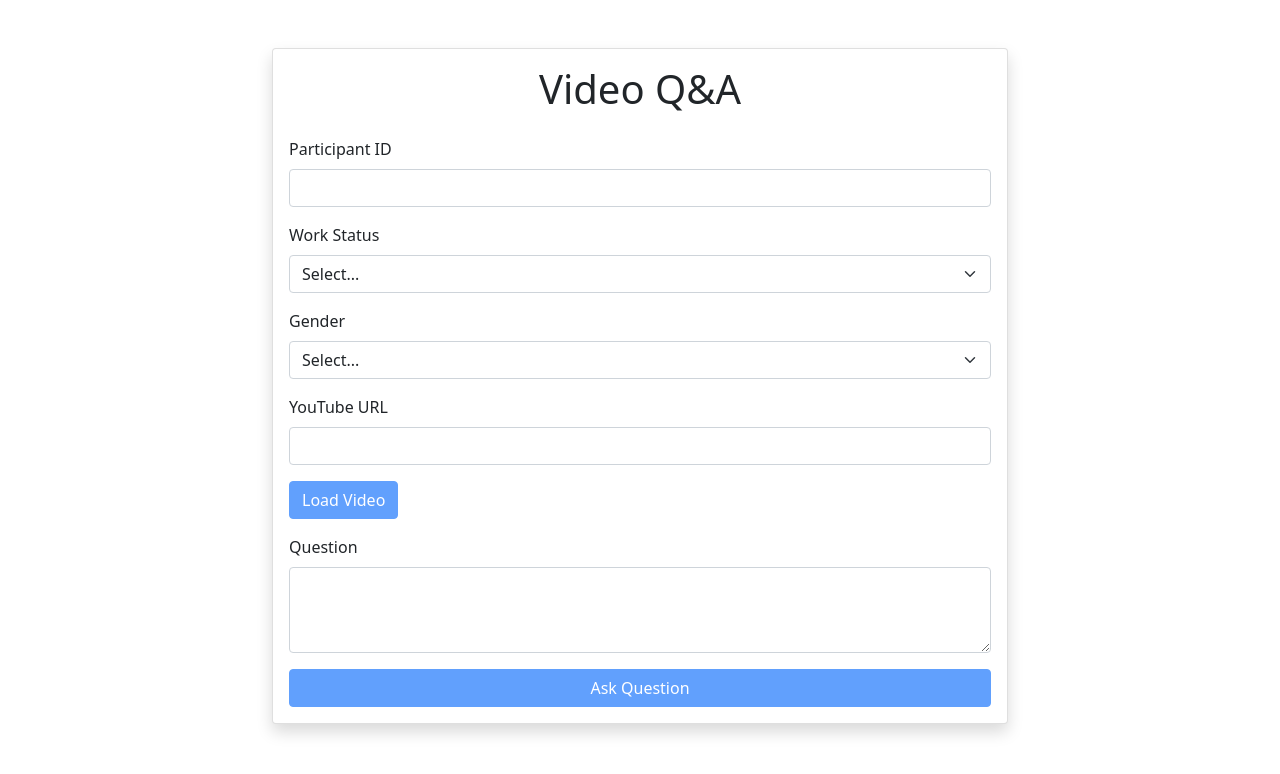
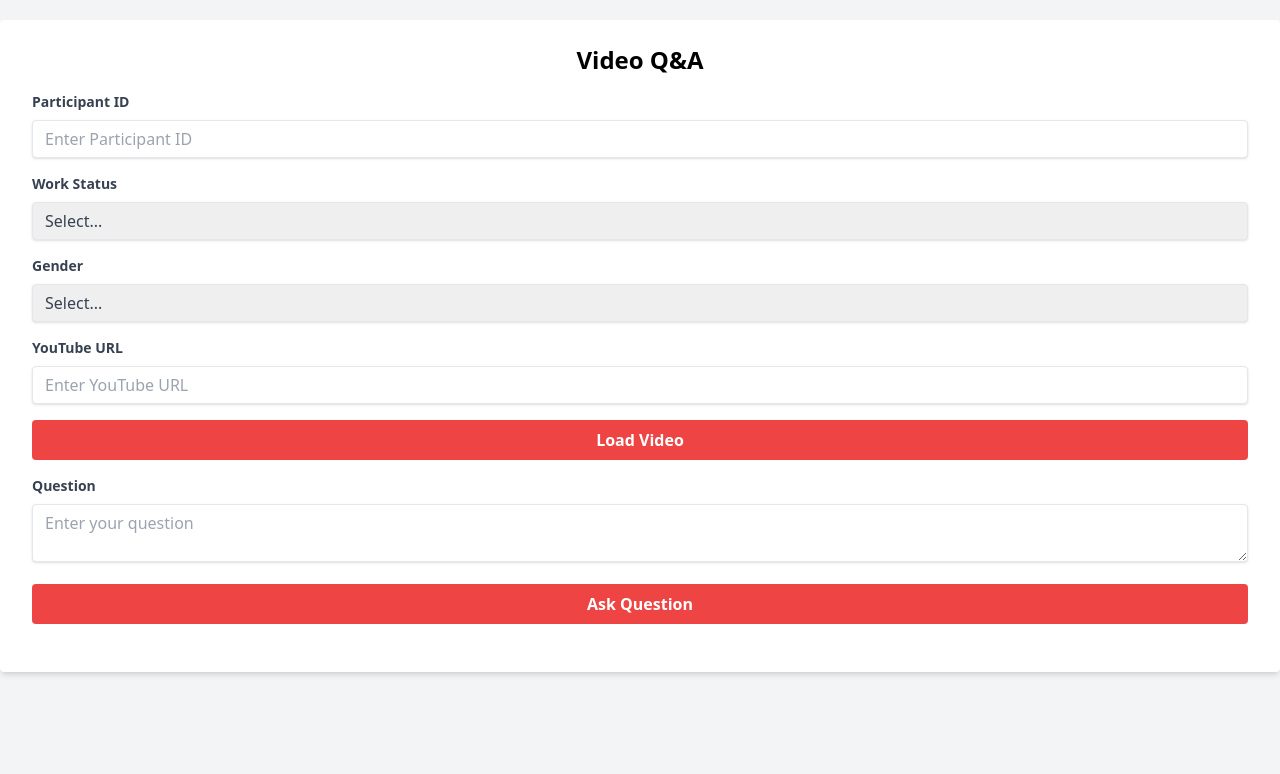
Before and after one commit to sibangi/youtube-chatbot, a Flask app: page / in a window 1280 px wide. Shown: the top 774 px of the page. Run offline with Flask 3, Linux system fonts and the light colour scheme; the visitor is signed in with stand-in values (Sample User, id 1); some libraries are stand-ins or nearby versions.

Commit message:
fix:  ui bug

```diff
--- a/templates/index.html
+++ b/templates/index.html
@@ -4,11 +4,12 @@
     <meta charset="UTF-8">
     <meta name="viewport" content="width=device-width, initial-scale=1.0">
     <title>Video Q&A</title>
-    <link href="https://cdn.jsdelivr.net/npm/bootstrap@5.1.3/dist/css/bootstrap.min.css" rel="stylesheet">
-    <script src="https://unpkg.com/alpinejs@3.x.x/dist/cdn.min.js" defer></script>
+    <script src="https://cdn.tailwindcss.com"></script>
+    <script defer src="https://cdn.jsdelivr.net/npm/alpinejs@3.x.x/dist/cdn.min.js"></script>
+    <link href="https://cdnjs.cloudflare.com/ajax/libs/font-awesome/5.15.3/css/all.min.css" rel="stylesheet">
 </head>
-<body>
-    <div class="container py-5" x-data="{
+<body class="bg-gray-100">
+    <div class="container mx-auto py-5" x-data="{
         isVideoLoading: false,
         isVideoLoaded: false,
         isQuestionLoading: false,
@@ -16,6 +17,7 @@
         isQuestionAsked: false,
         formValid: false,
         streamingAnswer: false,
+        feedbackProvided: true,
         checkFormValidity() {
             this.formValid = document.getElementById('participant_id').value.trim() !== '' &&
                              document.getElementById('work_status').value !== '' &&
@@ -31,11 +33,12 @@
             this.isVideoLoaded = true;
         },
         async askQuestion() {
-            if (!this.formValid || !this.isVideoLoaded) return;
+            if (!this.formValid || !this.isVideoLoaded || !this.feedbackProvided) return;
 
             this.isQuestionLoading = true;
             this.streamingAnswer = true;
             this.answer = '';
+            this.feedbackProvided = false;
 
             const eventSource = new EventSource('/ask_stream?' + new URLSearchParams({
                 youtube_url: document.getElementById('youtube_url').value,
@@ -82,32 +85,38 @@
                 this.isQuestionAsked = false;
                 this.answer = '';
                 document.getElementById('question').value = '';
+                this.feedbackProvided = true;
             }
         }
     }" x-init="checkFormValidity">
         <div class="row justify-content-center">
             <div class="col-md-8">
-                <div class="card shadow">
-                    <div class="card-body">
-                        <h1 class="card-title text-center mb-4">Video Q&A</h1>
+                <div class="bg-white shadow-md rounded px-8 pt-6 pb-8 mb-4">
+                    <h1 class="text-2xl font-bold text-center mb-4">Video Q&A</h1>
 
-                        <div class="mb-3">
-                            <label for="participant_id" class="form-label">Participant ID</label>
-                            <input type="text" class="form-control" id="participant_id" x-on:input="checkFormValidity" required>
+                    <div class="mb-4">
+                        <label class="block text-gray-700 text-sm font-bold mb-2" for="participant_id">
+                            Participant ID
+                        </label>
+                        <input class="shadow appearance-none border rounded w-full py-2 px-3 text-gray-700 leading-tight focus:outline-none focus:shadow-outline" id="participant_id" type="text" placeholder="Enter Participant ID" @input="checkFormValidity()">
                     </div>
 
-                        <div class="mb-3">
-                            <label for="work_status" class="form-label">Work Status</label>
-                            <select class="form-select" id="work_status" x-on:change="checkFormValidity" required>
+                    <div class="mb-4">
+                        <label class="block text-gray-700 text-sm font-bold mb-2" for="work_status">
+                            Work Status
+                        </label>
+                        <select class="shadow appearance-none border rounded w-full py-2 px-3 text-gray-700 leading-tight focus:outline-none focus:shadow-outline" id="work_status" @change="checkFormValidity()">
                             <option value="">Select...</option>
                             <option value="Student">Student</option>
                             <option value="Staff">Staff</option>
                         </select>
                     </div>
 
-                        <div class="mb-3">
-                            <label for="gender" class="form-label">Gender</label>
-                            <select class="form-select" id="gender" x-on:change="checkFormValidity" required>
+                    <div class="mb-4">
+                        <label class="block text-gray-700 text-sm font-bold mb-2" for="gender">
+                            Gender
+                        </label>
+                        <select class="shadow appearance-none border rounded w-full py-2 px-3 text-gray-700 leading-tight focus:outline-none focus:shadow-outline" id="gender" @change="checkFormValidity()">
                             <option value="">Select...</option>
                             <option value="Male">Male</option>
                             <option value="Female">Female</option>
@@ -115,45 +124,84 @@
                         </select>
                     </div>
 
-                        <div class="mb-3">
-                            <label for="youtube_url" class="form-label">YouTube URL</label>
-                            <input type="url" class="form-control" id="youtube_url" x-on:input="checkFormValidity" required>
+                    <div class="mb-4">
+                        <label class="block text-gray-700 text-sm font-bold mb-2" for="youtube_url">
+                            YouTube URL
+                        </label>
+                        <input class="shadow appearance-none border rounded w-full py-2 px-3 text-gray-700 leading-tight focus:outline-none focus:shadow-outline" id="youtube_url" type="text" placeholder="Enter YouTube URL" @input="checkFormValidity()">
                     </div>
 
-                        <div class="mb-3">
-                            <button class="btn btn-primary" x-on:click="loadVideo" x-bind:disabled="!formValid || isVideoLoaded">
-                                <span x-show="!isVideoLoading && !isVideoLoaded">Load Video</span>
-                                <span x-show="isVideoLoading">Loading Video...</span>
-                                <span x-show="isVideoLoaded">Video Loaded</span>
+                    <div class="mb-4">
+                        <button
+                            @click="loadVideo"
+                            x-show="!isVideoLoading && !isVideoLoaded"
+                            :class="{'bg-red-500': !formValid, 'bg-blue-500': formValid, 'hover:bg-blue-700': formValid}"
+                            class="w-full text-white font-bold py-2 px-4 rounded focus:outline-none focus:shadow-outline"
+                            :disabled="!formValid">
+                            Load Video
+                        </button>
+                        <button
+                            x-show="isVideoLoading"
+                            class="w-full bg-yellow-500 text-white font-bold py-2 px-4 rounded focus:outline-none focus:shadow-outline"
+                            disabled>
+                            Loading Video...
+                        </button>
+                        <button
+                            x-show="isVideoLoaded"
+                            class="w-full bg-green-500 text-white font-bold py-2 px-4 rounded focus:outline-none focus:shadow-outline"
+                            disabled>
+                            Video Loaded
                         </button>
                     </div>
 
-                        <div class="mb-3">
-                            <label for="question" class="form-label">Question</label>
-                            <textarea class="form-control" id="question" rows="3" required></textarea>
+                    <div class="mb-4">
+                        <label class="block text-gray-700 text-sm font-bold mb-2" for="question">
+                            Question
+                        </label>
+                        <textarea
+                            class="shadow appearance-none border rounded w-full py-2 px-3 text-gray-700 leading-tight focus:outline-none focus:shadow-outline"
+                            id="question"
+                            placeholder="Enter your question"
+                            :disabled="!feedbackProvided && isQuestionAsked"
+                        ></textarea>
                     </div>
 
-                        <div class="d-grid">
-                            <button class="btn btn-primary" x-on:click="askQuestion" x-bind:disabled="!formValid || !isVideoLoaded || isQuestionLoading">
-                                <span x-show="!isQuestionLoading">Ask Question</span>
-                                <span x-show="isQuestionLoading">Processing Question...</span>
+                    <div class="mb-4">
+                        <button
+                            @click="askQuestion"
+                            x-show="!isQuestionLoading"
+                            :class="{'bg-red-500': !isVideoLoaded || !feedbackProvided, 'bg-green-500': isVideoLoaded && feedbackProvided, 'hover:bg-green-700': isVideoLoaded && feedbackProvided}"
+                            class="w-full text-white font-bold py-2 px-4 rounded focus:outline-none focus:shadow-outline"
+                            :disabled="!isVideoLoaded || !feedbackProvided">
+                            Ask Question
+                        </button>
+                        <button
+                            x-show="isQuestionLoading"
+                            class="w-full bg-yellow-500 text-white font-bold py-2 px-4 rounded focus:outline-none focus:shadow-outline"
+                            disabled>
+                            Processing Question...
                         </button>
                     </div>
 
                     <div class="mt-4" x-show="answer || streamingAnswer">
-                            <h5 class="card-title">Answer:</h5>
+                        <h5 class="font-bold mb-2">Answer:</h5>
                         <p x-text="answer"></p>
                         <div class="text-center" x-show="streamingAnswer">
                             <div class="spinner-border text-primary" role="status">
-                                    <span class="visually-hidden">Loading...</span>
+                                <span class="sr-only">Loading...</span>
                             </div>
                         </div>
                     </div>
 
                     <div class="mt-3" x-show="!streamingAnswer && answer">
-                            <h5 class="mb-2">Was this answer helpful?</h5>
-                            <button class="btn btn-success me-2" x-on:click="submitFeedback('Yes')">Yes</button>
-                            <button class="btn btn-danger" x-on:click="submitFeedback('No')">No</button>
+                        <h5 class="font-bold mb-2">Was this answer helpful?</h5>
+                        <div class="flex justify-center space-x-4">
+                            <button @click="submitFeedback('positive')" class="bg-green-500 hover:bg-green-700 text-white font-bold py-2 px-4 rounded focus:outline-none focus:shadow-outline">
+                                <i class="fas fa-thumbs-up mr-2"></i> Yes
+                            </button>
+                            <button @click="submitFeedback('negative')" class="bg-red-500 hover:bg-red-700 text-white font-bold py-2 px-4 rounded focus:outline-none focus:shadow-outline">
+                                <i class="fas fa-thumbs-down mr-2"></i> No
+                            </button>
                         </div>
                     </div>
                 </div>
```
Also changed, not shown: youtube_qa_app.py (+20 -2 lines). Lines whose indentation alone changed are shown as unchanged.
